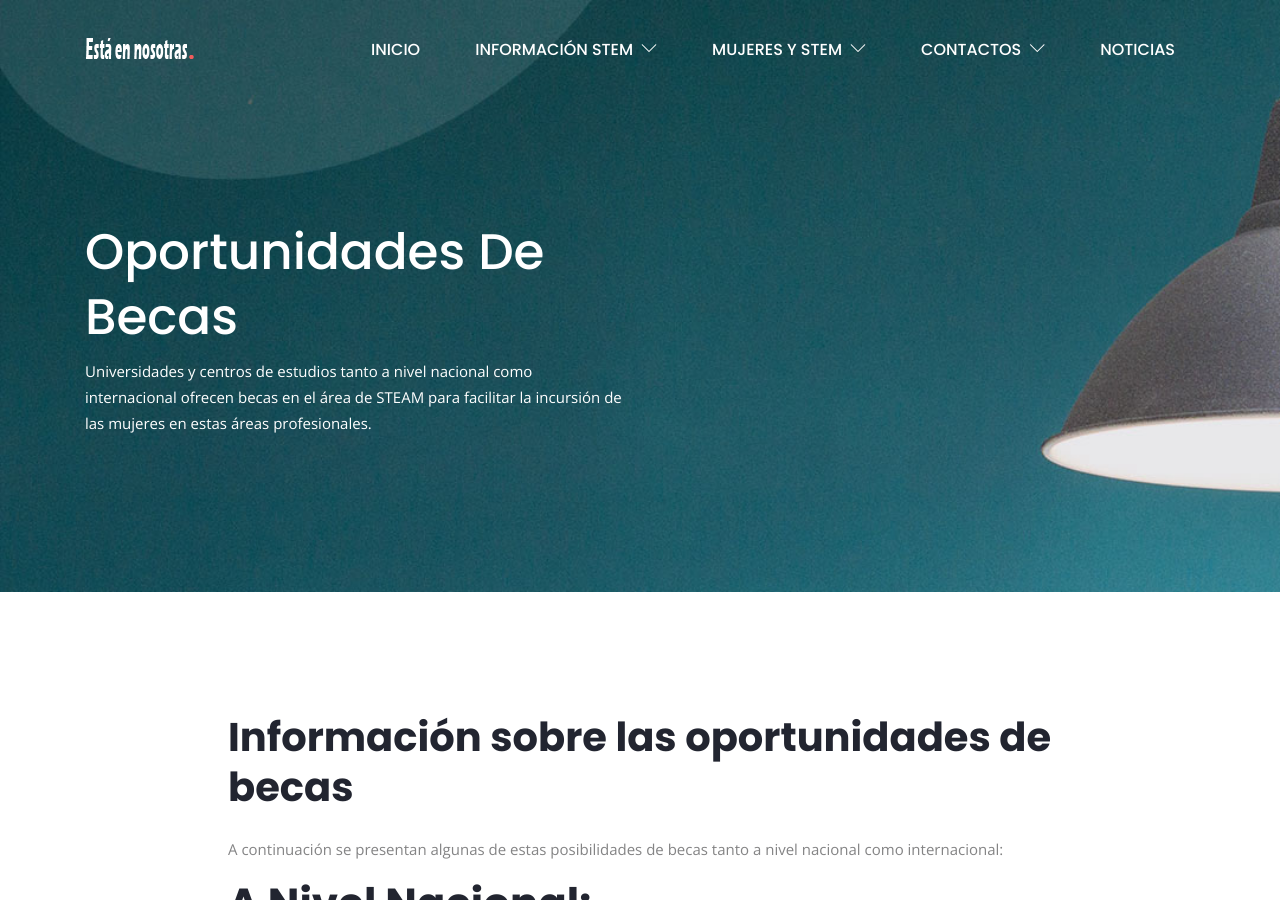
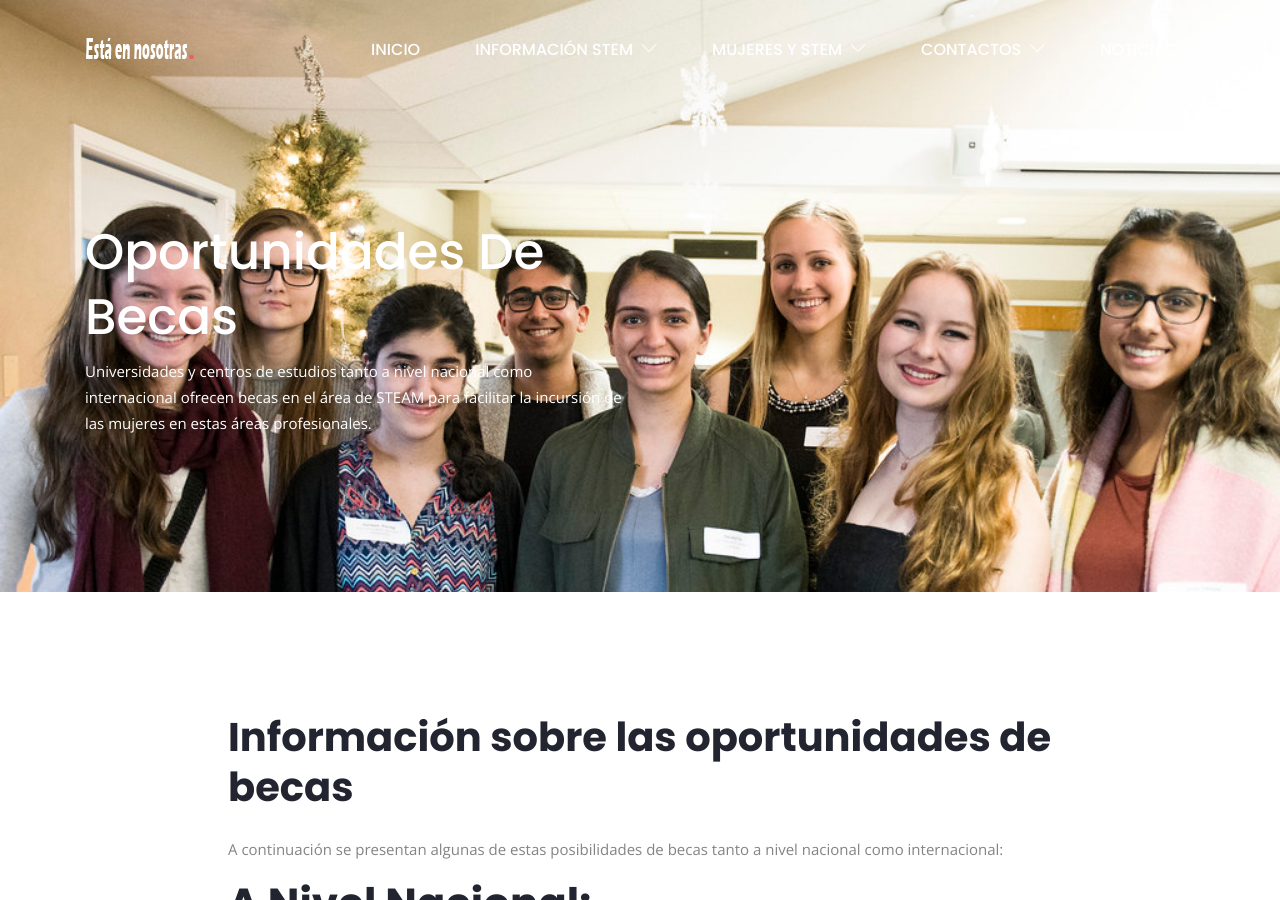
Before and after one commit to estaennosotraspiloto/estaennosotraspiloto, a Jekyll site: the page built from oportunidades-de-becas.html, in a window 1280 px wide and 900 px high. Built offline with Jekyll 4.4.1, drawn with Linux system fonts in a browser that asks for light colours.

Commit message:
Update from Forestry.io estaennosotraspiloto updated oportunidades-de-becas.html

```diff
--- a/oportunidades-de-becas.html
+++ b/oportunidades-de-becas.html
@@ -1,6 +1,6 @@
 ---
 layout: default
-header_image: "/assets/images/bg/bg-portfolio.jpg"
+header_image: "/assets/images/team/becas.jpg"
 title: Oportunidades de becas
 description: 'Universidades y centros de estudios tanto a nivel nacional como internacional
   ofrecen becas en el área de STEAM para facilitar la incursión de las mujeres en
```
